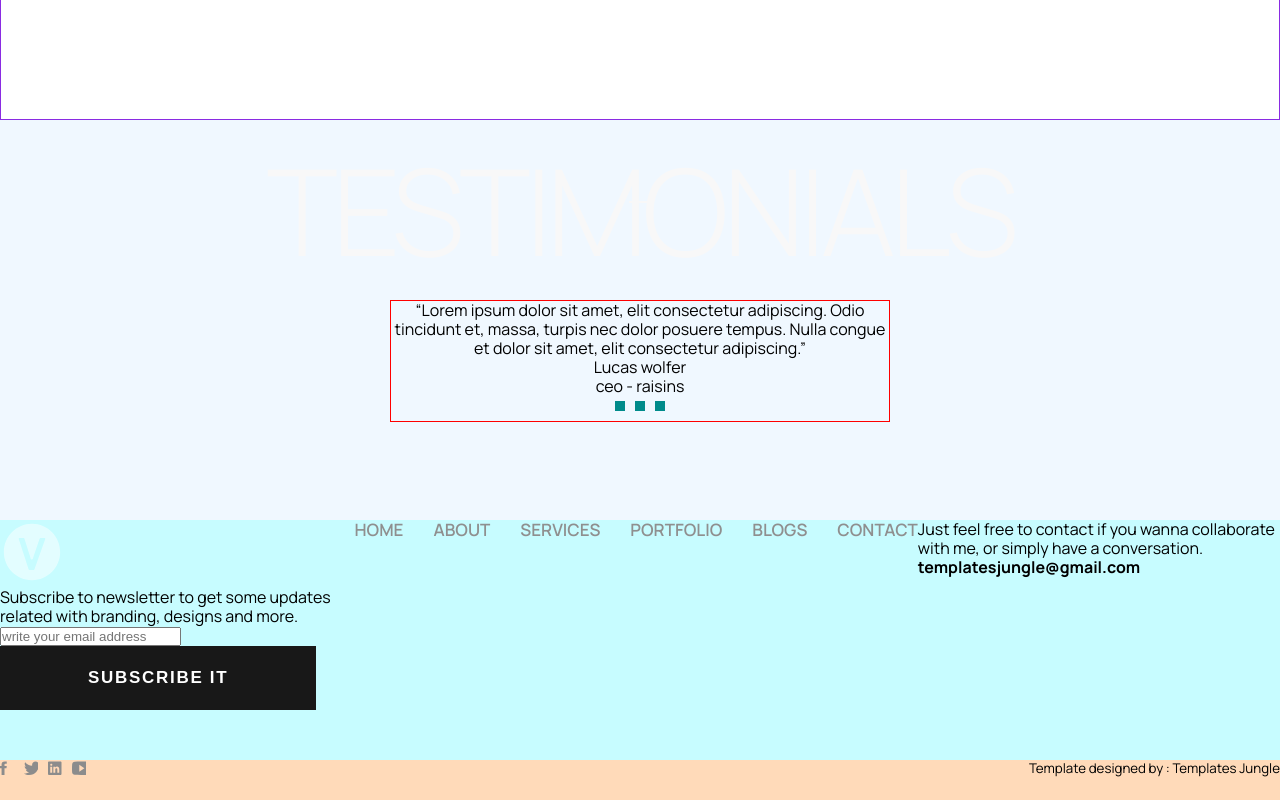
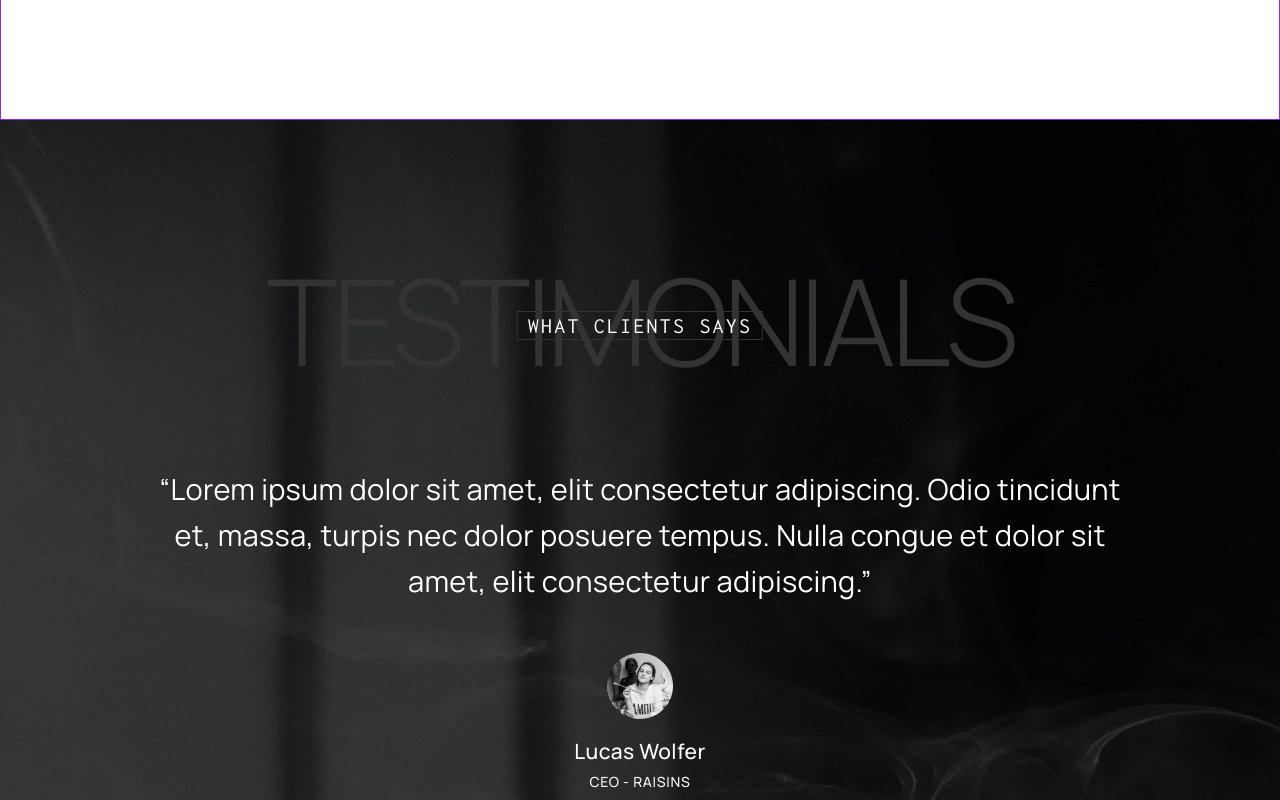
Before and after one commit to Viktossha/portfolio, a React app: page / in a window 1280 px wide. Shown: the part 6780-7580 px from the top of the page. Built offline with nearby package versions, Linux system fonts and the light colour scheme.

Commit message:
Testimonials styles

```diff
--- a/src/components/slider/Slider.tsx
+++ b/src/components/slider/Slider.tsx
@@ -1,50 +1,64 @@
 import React from 'react';
 import styled from "styled-components";
 import {FlexWrapper} from "../FlexWrapper";
+import avatar from "../../assets/images/avatar.webp";
 
 export const Slider = () => {
     return (
         <StyledSlider>
-            <FlexWrapper>
-                <Slide>
-                    <Text>“Lorem ipsum dolor sit amet, elit consectetur adipiscing. Odio tincidunt et, massa, turpis nec
-                        dolor posuere tempus. Nulla congue et dolor sit amet, elit consectetur adipiscing.”
-                    </Text>
-                    <Name>Lucas wolfer</Name>
-                    <ExtraText>ceo - raisins</ExtraText>
-                </Slide>
+            <FlexWrapper direction={'column'}>
+                <Text>“Lorem ipsum dolor sit amet, elit consectetur adipiscing. Odio tincidunt et, massa, turpis nec
+                    dolor posuere tempus. Nulla congue et dolor sit amet, elit consectetur adipiscing.”
+                </Text>
+                <Photo src={avatar} alt={''}/>
+                <Name>Lucas wolfer</Name>
+                <ExtraText>ceo - raisins</ExtraText>
             </FlexWrapper>
-            <Pagination>
-                <span></span>
-                <span></span>
-                <span></span>
-            </Pagination>
+
         </StyledSlider>
     );
 };
 
 const StyledSlider = styled.div`
-    border: 1px solid red;
-    max-width: 500px;
+    max-width: 1000px;
     display: flex;
     flex-direction: column;
     align-items: center;
-`
-
-const Slide = styled.div`
     text-align: center;
 `
 
 const Text = styled.p`
+    font-weight: 400;
+    font-size: 29px;
+    line-height: 1.6;
+    letter-spacing: 0.01em;
+    color: #fff;
+    margin-bottom: 48px;
+`
 
+const Photo = styled.img`
+    display: block;
+    margin: 0 auto;
+    width: 66px;
+    height: 66px;
 `
 
 const Name = styled.span`
-
+    font-weight: 500;
+    font-size: 21px;
+    letter-spacing: 0.02em;
+    text-transform: capitalize;
+    color: #fff;
+    margin: 20px 0 10px;
 `
 
 const ExtraText = styled.span`
     display: block;
+    font-weight: 500;
+    font-size: 14px;
+    letter-spacing: 0.05em;
+    text-transform: uppercase;
+    color: #f6f6f6;
 `
 
 const Pagination = styled.div`
--- a/src/layout/sections/testimonials/Testimonials.tsx
+++ b/src/layout/sections/testimonials/Testimonials.tsx
@@ -3,11 +3,12 @@ import styled from "styled-components";
 import {SectionTitle} from "../../../components/SectionTitle";
 import {Slider} from "../../../components/slider/Slider";
 import {FlexWrapper} from "../../../components/FlexWrapper";
+import bg from "../../../assets/images/bg-testimonials.webp";
 
 export const Testimonials = () => {
     return (
         <StyledTestimonials>
-            <SectionTitle>Testimonials</SectionTitle>
+            <SectionTitle extraText={'what clients says'}>Testimonials</SectionTitle>
             <FlexWrapper justify={'center'}>
                 <Slider/>
             </FlexWrapper>
@@ -15,7 +16,19 @@ export const Testimonials = () => {
     );
 };
 
-const StyledTestimonials =  styled.section`
-    background-color: aliceblue;
-    min-height: 50vh;
+const StyledTestimonials = styled.section`
+    background-image: url("${bg}");
+    background-color: #000000;
+    padding: 110px 0 145px;
+
+    ${SectionTitle} {
+        color: #333;
+        margin-bottom: 56px;
+
+        &:before {
+            background-color: transparent;
+            color: #FFFFFF;
+            border: 1px solid #333;
+        }
+    }
 `
```
Also changed, not shown: src/assets/images/avatar.webp (added), src/assets/images/bg-testimonials.webp (renamed from src/assets/images/Rectangle 112.webp).
